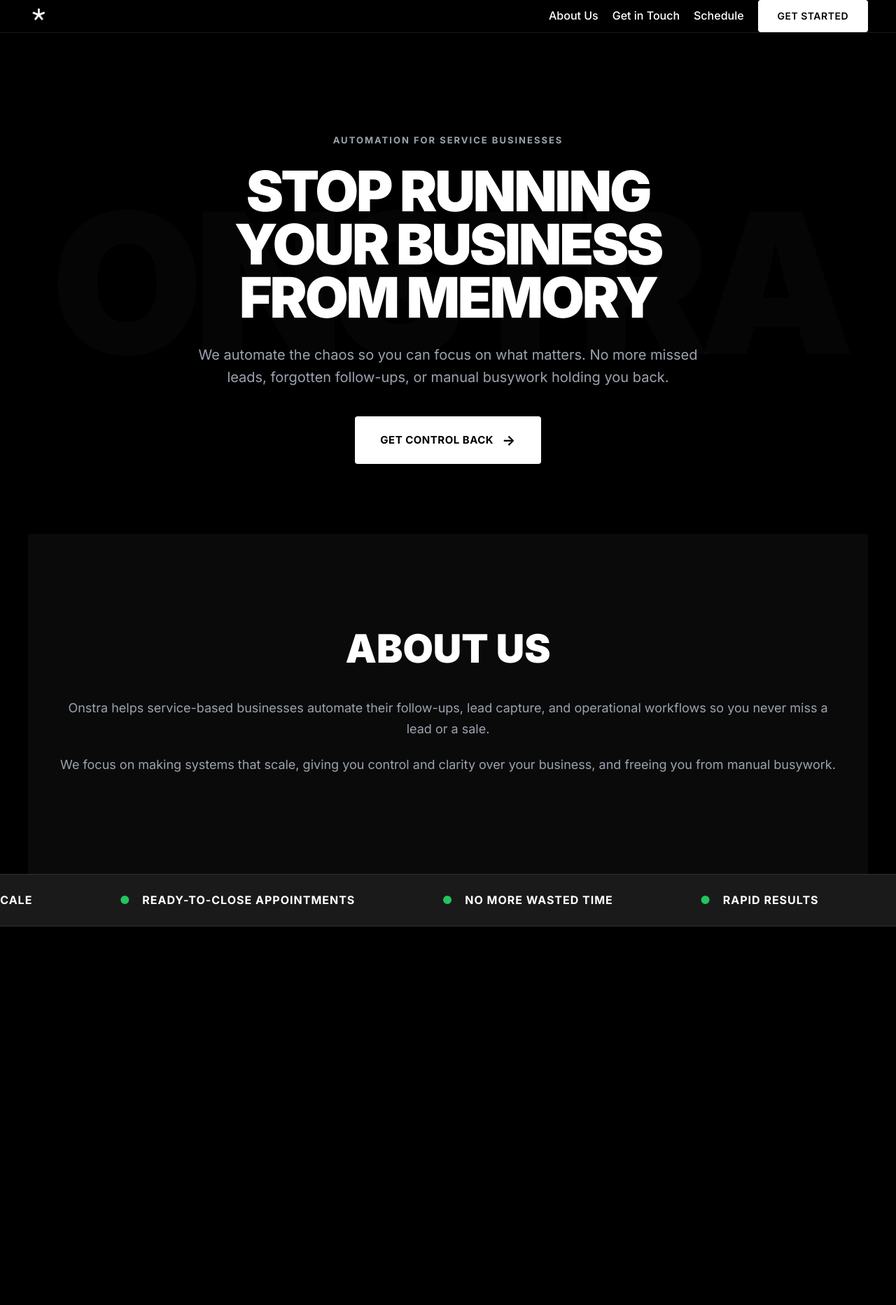
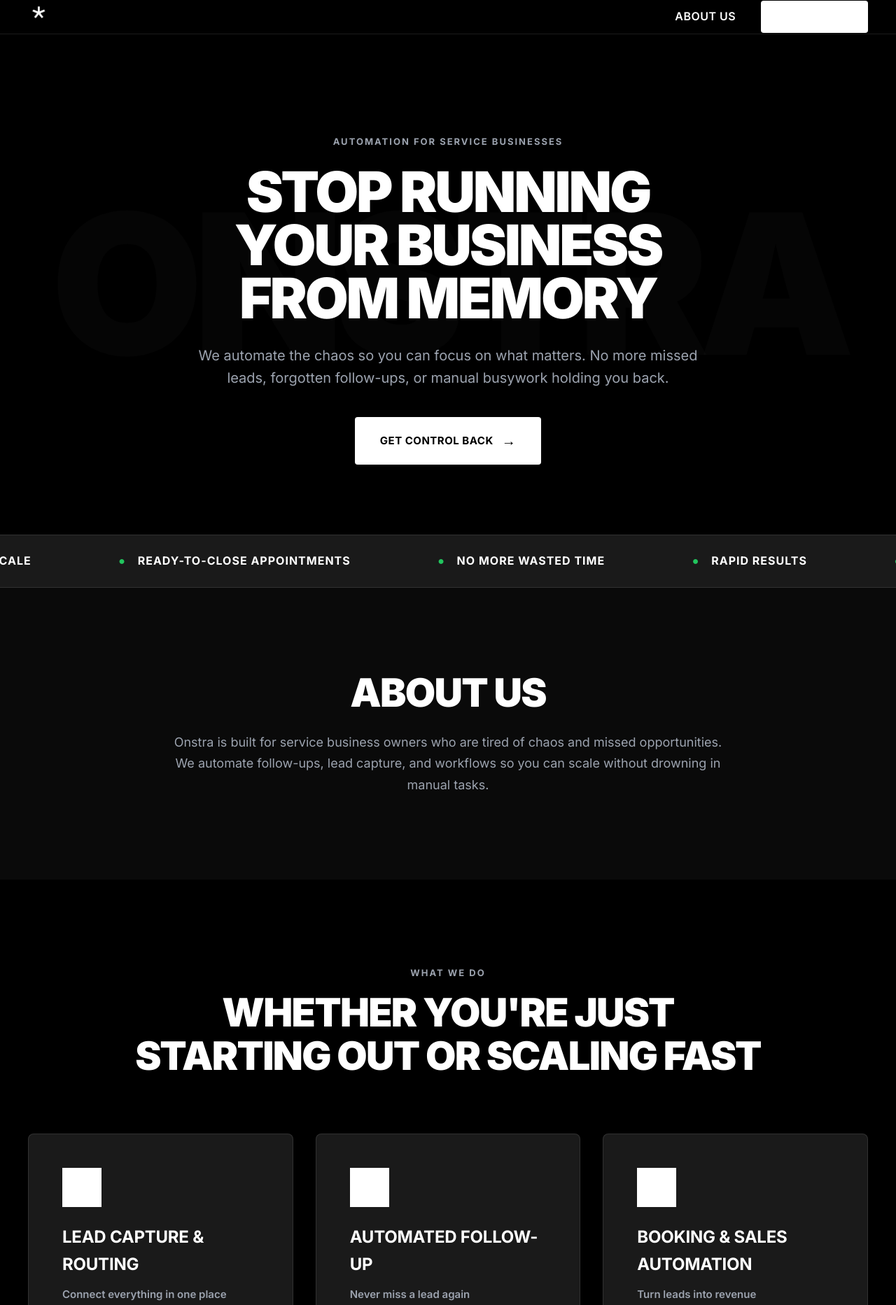
Before and after one commit to staticover/Onstra-Site, a plain HTML site: page index.html in a window 1280 px wide. Shown: the top 1865 px of the page at 70% size. Before the commit the page ends 1324 px from the top, so only its background shows below. Drawn offline with Linux system fonts and the light colour scheme.

Commit message:
Update index.html

```diff
--- a/index.html
+++ b/index.html
@@ -9,288 +9,103 @@
     <link rel="preconnect" href="https://fonts.gstatic.com" crossorigin>
     <link href="https://fonts.googleapis.com/css2?family=Inter:wght@300;400;500;600;700;800;900&display=swap" rel="stylesheet">
     <style>
-        * {
-            margin: 0;
-            padding: 0;
-            box-sizing: border-box;
+        /* ========== Reset ========== */
+        * { margin:0; padding:0; box-sizing:border-box; }
+        :root {
+            --black:#000; --dark:#0a0a0a; --dark-grey:#1a1a1a; --medium-grey:#2a2a2a;
+            --light-grey:#9ca3af; --white:#fff; --green:#22c55e;
         }
+        body {
+            font-family:'Inter', sans-serif;
+            background:var(--black); color:var(--white); line-height:1.6; overflow-x:hidden;
+        }
+        .container { max-width:1400px; margin:0 auto; padding:0 40px; }
 
-        :root {
-            --black: #000000;
-            --dark: #0a0a0a;
-            --dark-grey: #1a1a1a;
-            --medium-grey: #2a2a2a;
-            --light-grey: #9ca3af;
-            --white: #ffffff;
-            --green: #22c55e;
+        /* ========== Header/Nav ========== */
+        header { position:sticky; top:0; z-index:1000; background:rgba(0,0,0,0.95); backdrop-filter:blur(10px); border-bottom:1px solid rgba(255,255,255,0.1); }
+        nav { display:flex; justify-content:space-between; align-items:center; padding:20px 40px; }
+        .logo img { height:40px; filter:invert(1); }
+        .nav-links { display:flex; gap:20px; align-items:center; }
+        .nav-links a {
+            color:var(--white); text-decoration:none; font-weight:600; text-transform:uppercase;
+            letter-spacing:0.5px; padding:10px 16px; transition:all 0.2s;
         }
+        .nav-links a:hover { color:var(--green); }
+        .nav-cta {
+            background:var(--white); color:var(--black); padding:12px 28px; border-radius:4px;
+            text-decoration:none; font-weight:600; text-transform:uppercase; letter-spacing:0.5px; transition:all 0.2s;
+        }
+        .nav-cta:hover { background:rgba(255,255,255,0.9); transform:translateY(-1px); }
 
-        body {
-            font-family: 'Inter', -apple-system, BlinkMacSystemFont, sans-serif;
-            background: var(--black);
-            color: var(--white);
-            line-height: 1.6;
-            overflow-x: hidden;
-        }
+        /* ========== Hero ========== */
+        .hero { position:relative; padding:140px 40px 100px; text-align:center; background:var(--black); overflow:hidden; }
+        .hero::before { content:'ONSTRA'; position:absolute; top:50%; left:50%; transform:translate(-50%,-50%); font-size:280px; font-weight:900; color:rgba(255,255,255,0.02); letter-spacing:-0.05em; z-index:0; white-space:nowrap; }
+        .hero-content { position:relative; z-index:1; }
+        .hero-label { display:inline-block; text-transform:uppercase; font-size:13px; font-weight:700; letter-spacing:2px; color:var(--light-grey); margin-bottom:24px; }
+        .hero h1 { font-size:80px; font-weight:900; line-height:0.95; letter-spacing:-0.04em; margin-bottom:28px; text-transform:uppercase; }
+        .hero p { font-size:20px; color:var(--light-grey); max-width:720px; margin:0 auto 40px; font-weight:400; line-height:1.6; }
+        .hero-cta { display:inline-flex; align-items:center; gap:12px; background:var(--white); color:var(--black); padding:18px 36px; border-radius:4px; text-decoration:none; font-weight:700; font-size:15px; text-transform:uppercase; letter-spacing:0.5px; transition:all 0.3s; }
+        .hero-cta:hover { background:rgba(255,255,255,0.95); transform:translateY(-2px); box-shadow:0 10px 40px rgba(255,255,255,0.2); }
+        .hero-cta::after { content:'→'; font-size:20px; }
 
-        .container {
-            max-width: 1400px;
-            margin: 0 auto;
-            padding: 0 40px;
-        }
+        /* ========== Scrolling Banner ========== */
+        .scrolling-banner { background:var(--dark-grey); border-top:1px solid rgba(255,255,255,0.1); border-bottom:1px solid rgba(255,255,255,0.1); padding:24px 0; overflow:hidden; white-space:nowrap; }
+        .banner-track { display:inline-block; animation:scroll 30s linear infinite; }
+        .banner-item { display:inline-block; padding:0 60px; font-size:16px; font-weight:700; text-transform:uppercase; letter-spacing:1px; }
+        .banner-item::before { content:'● '; color:var(--green); margin-right:12px; }
+        @keyframes scroll { 0% { transform:translateX(0); } 100% { transform:translateX(-50%); } }
 
-        /* Header */
-        header {
-            position: sticky;
-            top: 0;
-            z-index: 1000;
-            background: rgba(0, 0, 0, 0.95);
-            backdrop-filter: blur(10px);
-            border-bottom: 1px solid rgba(255, 255, 255, 0.1);
-        }
+        /* ========== About Us Section ========== */
+        .about-section { padding:120px 40px; background:var(--dark); text-align:center; }
+        .about-section h2 { font-size:56px; font-weight:900; line-height:1.1; letter-spacing:-0.03em; text-transform:uppercase; margin-bottom:24px; }
+        .about-section p { font-size:18px; color:var(--light-grey); max-width:800px; margin:0 auto; line-height:1.7; }
 
-        nav {
-            display: flex;
-            justify-content: space-between;
-            align-items: center;
-            padding: 20px 40px;
-        }
-
-        .logo {
-            height: 40px;
-        }
-
-        .logo img {
-            height: 100%;
-            width: auto;
-            filter: invert(1);
-        }
-
-        .nav-links {
-            display: flex;
-            align-items: center;
-            gap: 20px;
-        }
-
-        .nav-links a.nav-link {
-            color: white;
-            text-decoration: none;
-            font-weight: 500;
-            transition: color 0.2s;
-        }
-
-        .nav-links a.nav-link:hover {
-            color: var(--green);
-        }
-
-        .nav-cta {
-            background: var(--white);
-            color: var(--black);
-            padding: 12px 28px;
-            border-radius: 4px;
-            text-decoration: none;
-            font-weight: 600;
-            font-size: 14px;
-            text-transform: uppercase;
-            letter-spacing: 0.5px;
-            transition: all 0.2s;
-        }
-
-        .nav-cta:hover {
-            background: rgba(255, 255, 255, 0.9);
-            transform: translateY(-1px);
-        }
-
-        /* Hero Section */
-        .hero {
-            position: relative;
-            padding: 140px 40px 100px;
-            text-align: center;
-            background: var(--black);
-            overflow: hidden;
-        }
-
-        .hero::before {
-            content: 'ONSTRA';
-            position: absolute;
-            top: 50%;
-            left: 50%;
-            transform: translate(-50%, -50%);
-            font-size: 280px;
-            font-weight: 900;
-            color: rgba(255, 255, 255, 0.02);
-            letter-spacing: -0.05em;
-            z-index: 0;
-            white-space: nowrap;
-        }
-
-        .hero-content {
-            position: relative;
-            z-index: 1;
-        }
-
-        .hero-label {
-            display: inline-block;
-            text-transform: uppercase;
-            font-size: 13px;
-            font-weight: 700;
-            letter-spacing: 2px;
-            color: var(--light-grey);
-            margin-bottom: 24px;
-        }
-
-        .hero h1 {
-            font-size: 80px;
-            font-weight: 900;
-            line-height: 0.95;
-            letter-spacing: -0.04em;
-            margin-bottom: 28px;
-            text-transform: uppercase;
-        }
-
-        .hero p {
-            font-size: 20px;
-            color: var(--light-grey);
-            max-width: 720px;
-            margin: 0 auto 40px;
-            font-weight: 400;
-            line-height: 1.6;
-        }
-
-        .hero-cta {
-            display: inline-flex;
-            align-items: center;
-            gap: 12px;
-            background: var(--white);
-            color: var(--black);
-            padding: 18px 36px;
-            border-radius: 4px;
-            text-decoration: none;
-            font-weight: 700;
-            font-size: 15px;
-            text-transform: uppercase;
-            letter-spacing: 0.5px;
-            transition: all 0.3s;
-        }
-
-        .hero-cta:hover {
-            background: rgba(255, 255, 255, 0.95);
-            transform: translateY(-2px);
-            box-shadow: 0 10px 40px rgba(255, 255, 255, 0.2);
-        }
-
-        .hero-cta::after {
-            content: '→';
-            font-size: 20px;
-        }
-
-        .hero-trust {
-            margin-top: 60px;
-            font-size: 14px;
-            color: var(--light-grey);
-            font-weight: 500;
-        }
-
-        /* Scrolling Banner */
-        .scrolling-banner {
-            background: var(--dark-grey);
-            border-top: 1px solid rgba(255, 255, 255, 0.1);
-            border-bottom: 1px solid rgba(255, 255, 255, 0.1);
-            padding: 24px 0;
-            overflow: hidden;
-            white-space: nowrap;
-        }
-
-        .banner-track {
-            display: inline-block;
-            animation: scroll 30s linear infinite;
-        }
-
-        .banner-item {
-            display: inline-block;
-            padding: 0 60px;
-            font-size: 16px;
-            font-weight: 700;
-            text-transform: uppercase;
-            letter-spacing: 1px;
-        }
-
-        .banner-item::before {
-            content: '● ';
-            color: var(--green);
-            margin-right: 12px;
-        }
-
-        @keyframes scroll {
-            0% { transform: translateX(0); }
-            100% { transform: translateX(-50%); }
-        }
-
-        /* About Section */
-        #about {
-            padding: 120px 40px;
-            background: var(--dark);
-            max-width: 1200px;
-            margin: 0 auto;
-            text-align: center;
-        }
-
-        #about h2 {
-            font-size: 56px;
-            font-weight: 900;
-            text-transform: uppercase;
-            margin-bottom: 24px;
-        }
-
-        #about p {
-            font-size: 18px;
-            color: var(--light-grey);
-            line-height: 1.7;
-            margin-bottom: 20px;
-        }
-
-        /* Other sections omitted for brevity (you can keep your previous code for hero, services, etc.) */
+        /* ========== Services Section ========== */
+        .services-section { padding:120px 40px; background:var(--black); }
+        .section-header { text-align:center; margin-bottom:80px; }
+        .section-label { display:inline-block; text-transform:uppercase; font-size:13px; font-weight:700; letter-spacing:2px; color:var(--light-grey); margin-bottom:16px; }
+        .section-title { font-size:56px; font-weight:900; line-height:1.1; letter-spacing:-0.03em; text-transform:uppercase; }
+        .services-grid { display:grid; grid-template-columns:repeat(auto-fit,minmax(350px,1fr)); gap:32px; max-width:1200px; margin:0 auto; }
+        .service-card { background:var(--dark-grey); padding:48px; border-radius:8px; border:1px solid rgba(255,255,255,0.1); transition:all 0.3s; }
+        .service-card:hover { border-color:rgba(255,255,255,0.3); transform:translateY(-4px); }
+        .service-icon { width:56px; height:56px; background:var(--white); border-radius:0; display:flex; align-items:center; justify-content:center; font-size:28px; margin-bottom:24px; position:relative; }
+        .service-card h3 { font-size:24px; font-weight:700; margin-bottom:12px; text-transform:uppercase; letter-spacing:-0.01em; }
+        .service-card h4 { font-size:15px; color:var(--light-grey); margin-bottom:20px; font-weight:600; }
+        .service-card p { color:var(--light-grey); line-height:1.7; font-size:16px; }
+        .service-link { display:inline-flex; align-items:center; gap:8px; margin-top:20px; color:var(--white); text-decoration:none; font-weight:600; font-size:14px; text-transform:uppercase; letter-spacing:0.5px; transition:gap 0.2s; }
+        .service-link:hover { gap:12px; }
+        .service-link::after { content:'→'; }
 
         /* Responsive */
-        @media (max-width: 1024px) {
-            nav { padding: 20px; }
-        }
-        @media (max-width: 768px) {
-            nav { flex-direction: column; gap: 12px; }
-            .hero h1 { font-size: 48px; }
-        }
+        @media(max-width:1024px) { .services-grid { grid-template-columns:1fr; } }
+        @media(max-width:768px) { nav { padding:20px; } .container { padding:0 20px; } .hero { padding:100px 20px 80px; } .hero::before { font-size:120px; } .hero h1 { font-size:48px; } }
     </style>
 </head>
 <body>
+    <!-- ====== Header/Nav ====== -->
     <header>
         <nav class="container">
             <div class="logo">
                 <img src="logo.png" alt="Onstra">
             </div>
             <div class="nav-links">
-                <a href="#about" class="nav-link">About Us</a>
-                <a href="#contact" class="nav-link">Get in Touch</a>
-                <a href="https://calendly.com/onstrahq/setup-and-growth-consultation-1" target="_blank" class="nav-link">Schedule</a>
-                <a href="#contact" class="nav-cta">Get Started</a>
+                <a href="#about">About Us</a>
+                <a href="https://calendly.com/onstrahq/setup-and-growth-consultation-1" target="_blank" class="nav-cta">Get in Touch</a>
             </div>
         </nav>
     </header>
 
+    <!-- ====== Hero ====== -->
     <section class="hero">
         <div class="hero-content">
             <span class="hero-label">Automation for Service Businesses</span>
             <h1>Stop Running<br>Your Business<br>From Memory</h1>
             <p>We automate the chaos so you can focus on what matters. No more missed leads, forgotten follow-ups, or manual busywork holding you back.</p>
-            <a href="#contact" class="hero-cta">Get Control Back</a>
+            <a href="https://calendly.com/onstrahq/setup-and-growth-consultation-1" target="_blank" class="hero-cta">Get Control Back</a>
         </div>
     </section>
 
-    <section id="about">
-        <h2>About Us</h2>
-        <p>Onstra helps service-based businesses automate their follow-ups, lead capture, and operational workflows so you never miss a lead or a sale.</p>
-        <p>We focus on making systems that scale, giving you control and clarity over your business, and freeing you from manual busywork.</p>
-    </section>
-
+    <!-- ====== Scrolling Banner ====== -->
     <div class="scrolling-banner">
         <div class="banner-track">
             <span class="banner-item">Systems That Scale</span>
@@ -304,7 +119,60 @@
         </div>
     </div>
 
-    <!-- Keep your other sections like services, why, comparison, CTA, footer -->
+    <!-- ====== About Section ====== -->
+    <section class="about-section" id="about">
+        <h2>About Us</h2>
+        <p>Onstra is built for service business owners who are tired of chaos and missed opportunities. We automate follow-ups, lead capture, and workflows so you can scale without drowning in manual tasks.</p>
+    </section>
 
+    <!-- ====== Services Section ====== -->
+    <section class="services-section">
+        <div class="section-header">
+            <span class="section-label">What We Do</span>
+            <h2 class="section-title">Whether You're Just<br>Starting Out or Scaling Fast</h2>
+        </div>
+        <div class="services-grid">
+            <div class="service-card">
+                <div class="service-icon"></div>
+                <h3>Lead Capture & Routing</h3>
+                <h4>Connect everything in one place</h4>
+                <p>All your inbound channels—calls, texts, forms, social—into one system that never misses an inquiry.</p>
+                <a href="#" class="service-link">Learn More</a>
+            </div>
+            <div class="service-card">
+                <div class="service-icon"></div>
+                <h3>Automated Follow-Up</h3>
+                <h4>Never miss a lead again</h4>
+                <p>Sequences that automatically reach out to leads via text, email, or voicemail until they respond.</p>
+                <a href="#" class="service-link">Learn More</a>
+            </div>
+            <div class="service-card">
+                <div class="service-icon"></div>
+                <h3>Booking & Sales Automation</h3>
+                <h4>Turn leads into revenue</h4>
+                <p>Guide prospects from initial contact to booked appointment or completed sale without manual intervention.</p>
+                <a href="#" class="service-link">Learn More</a>
+            </div>
+        </div>
+    </section>
+
+    <!-- ====== CTA Section ====== -->
+    <section class="cta-section" id="contact">
+        <h2>Ready to Take<br>Control?</h2>
+        <p>Let's talk about automating your business so you can finally stop running everything from memory.</p>
+        <a href="https://calendly.com/onstrahq/setup-and-growth-consultation-1" target="_blank" class="hero-cta">Schedule a Call</a>
+    </section>
+
+    <!-- ====== Footer ====== -->
+    <footer>
+        <div class="footer-content">
+            <div class="footer-logo">
+                <img src="logo.png" alt="Onstra">
+            </div>
+            <div class="footer-bottom">
+                <p>© 2026 Onstra. All rights reserved.</p>
+            </div>
+        </div>
+    </footer>
 </body>
 </html>
```
